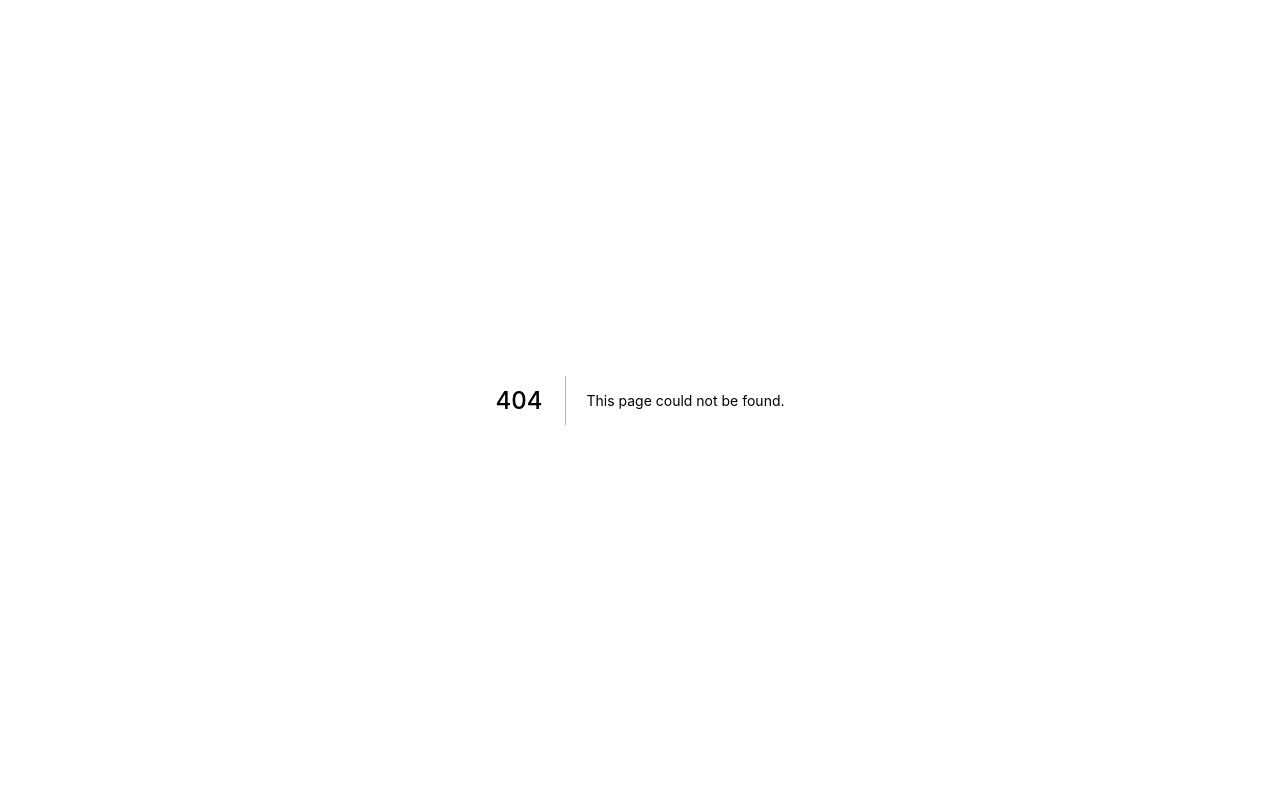
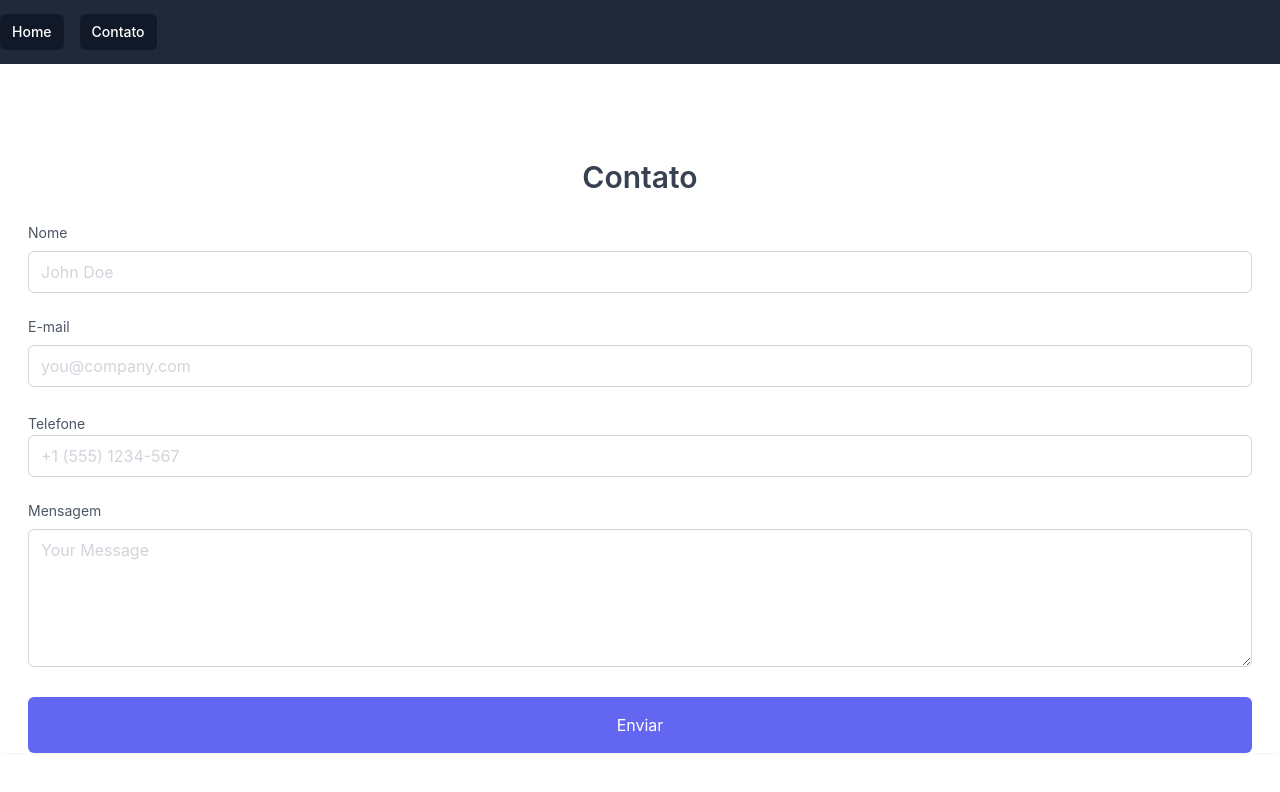
Before and after one commit to hernanimattos/next-blog, a Next.js app: page /contato in a window 1280 px wide. Before the commit this address had no page. Shown: the top 792 px of the page. Built offline with nearby package versions, Linux system fonts and the light colour scheme.

Commit message:
contato, single post

```diff
--- a/components/CLink.tsx
+++ b/components/NavLink.tsx
@@ -1,9 +1,9 @@
 import React, { Fragment } from 'react';
-import Link, { LinkProps } from 'next/link';
+import Link from 'next/link';
 
 interface IProps extends React.AnchorHTMLAttributes<HTMLAnchorElement> {
     to: string | { href: string; as: string };
-    linkp: Array<any>;
+    nav: Array<any>;
     text: string;
 }
 
@@ -21,13 +21,14 @@ const LinkWrapper = React.forwardRef(({ to, ...props }: IProps, ref: any) => {
     );
 });
 
-const CLink = (props) => {
-    const { linkp } = props;
+const NavLink = (props) => {
+    const { nav } = props;
 
     return (
         <Fragment>
-            {linkp &&
-                linkp.map((linkProps: IProps, i: number) => (
+            {nav &&
+                Array.isArray(nav) &&
+                nav.map((linkProps: IProps, i: number) => (
                     <LinkWrapper
                         {...linkProps}
                         {...props}
@@ -38,4 +39,4 @@ const CLink = (props) => {
     );
 };
 
-export default CLink;
+export default NavLink;
--- a/components/PostCard.tsx
+++ b/components/PostCard.tsx
@@ -1,6 +1,8 @@
 import * as React from 'react';
 import Utils from '@utils/utils';
 import { NextComponentType } from 'next';
+import Link from 'next/link';
+import NavLink from '@components/NavLink/';
 
 interface IPostCard {
     id: string;
@@ -12,7 +14,7 @@ interface IPostCard {
 const PostCard: NextComponentType<{}, {}, IPostCard> = (props) => {
     const { id, title, picture, description } = props;
     const newTitle = Utils.cutString(title, 0, 10);
-    // console.log(props);
+
     return (
         <div className="my-1 px-1 w-full md:w-1/2 lg:my-4 lg:px-4 lg:w-1/3">
             <article className="overflow-hidden rounded-lg shadow-lg">
@@ -26,12 +28,7 @@ const PostCard: NextComponentType<{}, {}, IPostCard> = (props) => {
 
                 <header className="flex items-center justify-between leading-tight p-2 md:p-4">
                     <h1 className="text-lg">
-                        <a
-                            className="no-underline hover:underline text-black"
-                            href={`post/${id}`}
-                        >
-                            {newTitle}
-                        </a>
+                        <Link href={`/post/${id}`}>{newTitle}</Link>
                     </h1>
                     <p className="text-grey-darker text-sm">14/4/19</p>
                 </header>
--- a/containers/MainContainer.tsx
+++ b/containers/MainContainer.tsx
@@ -1,6 +1,7 @@
 import * as React from 'react';
+import { NextPage } from 'next';
 
-const MainContainer: React.FC = ({ children }) => {
+const MainContainer: NextPage = ({ children }) => {
     return (
         <div className="container mx-auto">
             <div className="flex flex-wrap -mx-1 lg:-mx-4">{children}</div>
--- a/containers/Menu.tsx
+++ b/containers/Menu.tsx
@@ -1,15 +1,13 @@
 import * as React from 'react';
 import Layout from './Layout';
-import CLink from '../components/CLink';
+import NavLink from '../components/NavLink';
+
+const navigation = [
+    { to: '/', text: 'Home' },
+    { to: '/contato', target: '', text: 'Contato' },
+];
 
 const Menu: React.FC = () => {
-    const testeLinks = [
-        { to: '/post/1', text: 'contato' },
-        { to: '/', target: '', text: 'teste' },
-    ];
-
-    console.log('menu');
-
     return (
         <nav className="bg-gray-800">
             <div className="container mx-auto">
@@ -58,8 +56,8 @@ const Menu: React.FC = () => {
                         <div className="flex-1 flex items-center justify-center sm:items-stretch sm:justify-start">
                             <div className="hidden sm:block">
                                 <div className="flex space-x-4">
-                                    <CLink
-                                        linkp={testeLinks}
+                                    <NavLink
+                                        nav={navigation}
                                         className="bg-gray-900 hover:bg-gray-700 text-white px-3 py-2 rounded-md text-sm font-medium"
                                     />
                                 </div>
--- a/package.json
+++ b/package.json
@@ -10,8 +10,10 @@
   "dependencies": {
     "axios": "^0.21.1",
     "next": "10.0.7",
+    "nodemailer": "^6.5.0",
     "react": "17.0.1",
     "react-dom": "17.0.1",
+    "react-hook-form": "^6.15.4",
     "styled-components": "^5.2.1"
   },
   "devDependencies": {
--- /dev/null
+++ b/pages/contato/index.tsx
@@ -0,0 +1,112 @@
+import * as React from 'react';
+import { useForm } from 'react-hook-form';
+import { NextPage } from 'next';
+import Layout from '@containers/Layout';
+
+type Inputs = {
+    example: string;
+    exampleRequired: string;
+};
+
+const Contato: NextPage = () => {
+    const { register, handleSubmit, watch, errors } = useForm<Inputs>();
+    const onSubmit = (data) => console.log(data);
+    return (
+        <Layout>
+            <div className="flex items-center min-h-screen w-full">
+                <div className="container mx-auto ">
+                    <div className="mx-auto bg-white rounded-md shadow-sm">
+                        <div className="text-center">
+                            <h1 className="my-3 text-3xl font-semibold text-gray-700 dark:text-gray-200">
+                                Contato
+                            </h1>
+                        </div>
+                        <div className="m-7">
+                            <form onSubmit={handleSubmit(onSubmit)}>
+                                <div className="mb-6">
+                                    <label
+                                        htmlFor="name"
+                                        className="block mb-2 text-sm text-gray-600 dark:text-gray-400"
+                                    >
+                                        Nome
+                                    </label>
+                                    <input
+                                        type="text"
+                                        name="name"
+                                        id="name"
+                                        placeholder="John Doe"
+                                        className="w-full px-3 py-2 placeholder-gray-300 border border-gray-300 rounded-md focus:outline-none focus:ring focus:ring-indigo-100 focus:border-indigo-300 dark:bg-gray-700 dark:text-white dark:placeholder-gray-500 dark:border-gray-600 dark:focus:ring-gray-900 dark:focus:border-gray-500"
+                                        ref={register}
+                                    />
+                                </div>
+                                <div className="mb-6">
+                                    <label
+                                        htmlFor="email"
+                                        className="block mb-2 text-sm text-gray-600 dark:text-gray-400"
+                                    >
+                                        E-mail
+                                    </label>
+                                    <input
+                                        type="email"
+                                        name="email"
+                                        id="email"
+                                        placeholder="you@company.com"
+                                        className="w-full px-3 py-2 placeholder-gray-300 border border-gray-300 rounded-md focus:outline-none focus:ring focus:ring-indigo-100 focus:border-indigo-300 dark:bg-gray-700 dark:text-white dark:placeholder-gray-500 dark:border-gray-600 dark:focus:ring-gray-900 dark:focus:border-gray-500"
+                                        ref={register}
+                                    />
+                                </div>
+                                <div className="mb-6">
+                                    <label
+                                        htmlFor="phone"
+                                        className="text-sm text-gray-600 dark:text-gray-400"
+                                    >
+                                        Telefone
+                                    </label>
+                                    <input
+                                        type="text"
+                                        name="phone"
+                                        id="phone"
+                                        placeholder="+1 (555) 1234-567"
+                                        className="w-full px-3 py-2 placeholder-gray-300 border border-gray-300 rounded-md focus:outline-none focus:ring focus:ring-indigo-100 focus:border-indigo-300 dark:bg-gray-700 dark:text-white dark:placeholder-gray-500 dark:border-gray-600 dark:focus:ring-gray-900 dark:focus:border-gray-500"
+                                        ref={register}
+                                    />
+                                </div>
+                                <div className="mb-6">
+                                    <label
+                                        htmlFor="message"
+                                        className="block mb-2 text-sm text-gray-600 dark:text-gray-400"
+                                    >
+                                        Mensagem
+                                    </label>
+
+                                    <textarea
+                                        rows={5}
+                                        name="message"
+                                        id="message"
+                                        placeholder="Your Message"
+                                        className="w-full px-3 py-2 placeholder-gray-300 border border-gray-300 rounded-md focus:outline-none focus:ring focus:ring-indigo-100 focus:border-indigo-300 dark:bg-gray-700 dark:text-white dark:placeholder-gray-500 dark:border-gray-600 dark:focus:ring-gray-900 dark:focus:border-gray-500"
+                                        ref={register}
+                                    ></textarea>
+                                </div>
+                                <div className="mb-6">
+                                    <button
+                                        type="submit"
+                                        className="w-full px-3 py-4 text-white bg-indigo-500 rounded-md focus:bg-indigo-600 focus:outline-none"
+                                    >
+                                        Enviar
+                                    </button>
+                                </div>
+                                <p
+                                    className="text-base text-center text-gray-400"
+                                    id="result"
+                                ></p>
+                            </form>
+                        </div>
+                    </div>
+                </div>
+            </div>
+        </Layout>
+    );
+};
+
+export default Contato;
--- a/pages/index.tsx
+++ b/pages/index.tsx
@@ -4,7 +4,7 @@ import MainContainer from '@containers/MainContainer';
 import PostCard from '@components/PostCard';
 
 import Http from '../api/Http';
-import { NextComponentType, NextPage } from 'next';
+import { NextPage } from 'next';
 
 const GlobalStyle: any = createGlobalStyle`
  h1 {
@@ -13,6 +13,7 @@ const GlobalStyle: any = createGlobalStyle`
 
  }
 `;
+
 interface IPostCard {
     id: string;
     title: string;
@@ -25,16 +26,16 @@ interface IHome {
     trips: Array<IPostCard>;
 }
 
-const Home: NextPage<IHome> = ({ trips }) => {
+const Home: NextPage<IHome> = (props) => {
+    const { trips } = props;
+
     return (
         <>
             <GlobalStyle />
             <Layout />
             <MainContainer>
                 {trips &&
-                    trips.map((trips) => (
-                        <PostCard {...trips} key={trips.id} />
-                    ))}
+                    trips.map((trip) => <PostCard {...trip} key={trip.id} />)}
             </MainContainer>
         </>
     );
@@ -42,6 +43,7 @@ const Home: NextPage<IHome> = ({ trips }) => {
 
 Home.getInitialProps = async () => {
     const { data } = await Http.get('trips');
+
     return { trips: data };
 };
 
--- a/pages/post/[...slug].tsx
+++ b/pages/post/[...slug].tsx
@@ -1,10 +1,12 @@
 import * as React from 'react';
-import { useRouter } from 'next/router';
 import { NextPage } from 'next';
+import { AppInitialProps } from 'next/dist/next-server/lib/utils';
 import Layout from '@containers/Layout';
+import Header from '@components/Header';
+
 import Http from '../../api/Http';
 
-interface IPost {
+interface IPost extends AppInitialProps {
     id: string;
     title: string;
     picture: string;
@@ -13,25 +15,31 @@ interface IPost {
 }
 
 const SinglePost: NextPage<IPost> = (props) => {
-    const router = useRouter();
-
-    const { query } = router;
-    const { slug } = query;
+    const { title, picture, description, meta } = props;
 
     return (
         <Layout>
-            <div className="my-1 px-1 w-full md:w-1/2 lg:my-4 lg:px-4 lg:w-1/3">
-                contato
+            <Header meta={meta} />
+            <div className="w-full h-48 w-4 inline-block bg-teal-400 overflow-hidden">
+                <picture>
+                    <img src={picture} alt="" className="w-full" />
+                </picture>
+            </div>
+            <div className="my-1 w-full pt-5">
+                <h1 className="font-bold uppercase">{title}</h1>
+                <div className="text-container pt-10">{description}</div>
             </div>
         </Layout>
     );
 };
 
-SinglePost.getInitialProps = async (props) => {
-    console.log(props, 'ooooo');
-    const { data } = await Http.get(`trips`);
+SinglePost.getInitialProps = async (context) => {
+    const { query } = context;
+    const { slug } = query;
 
-    return data;
+    const { data } = await Http.get(`trips/${slug[0]}`);
+
+    return { ...data };
 };
 
 export default SinglePost;
```
Also changed, not shown: utils/mailer/index.tsx (added), 1 other file (tests, documents, lock files or other folders).
